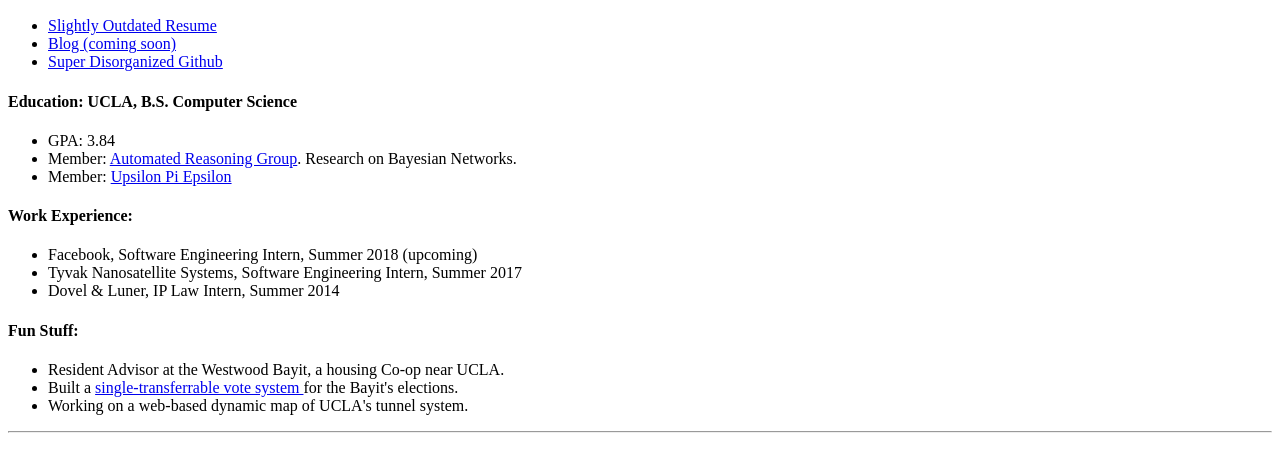
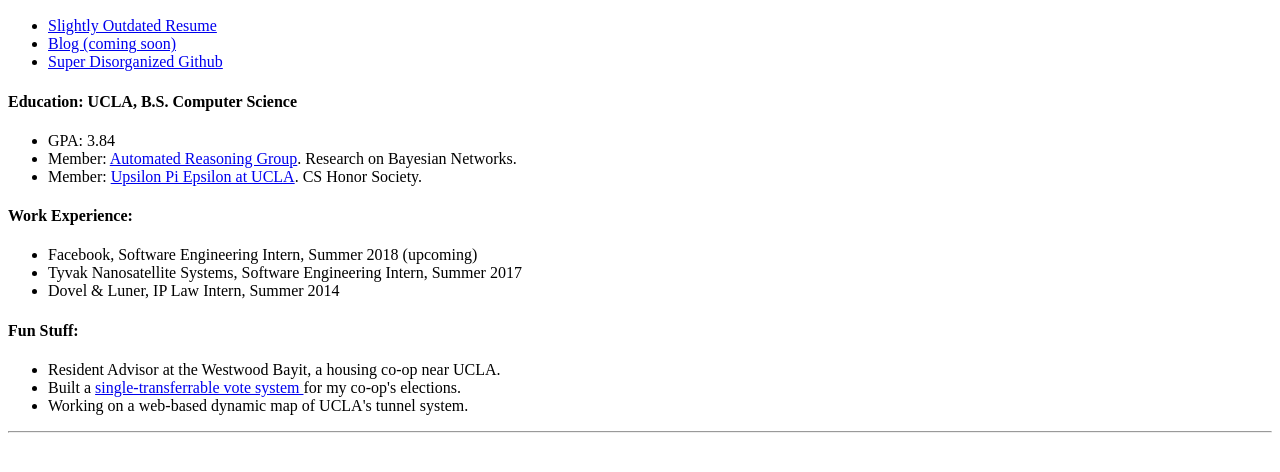
Before and after one commit to YaacovTarko/YaacovTarko, a plain HTML site: page index.html in a window 1280 px wide. Shown: the part 96-568 px from the top of the page. Drawn offline with Linux system fonts and the light colour scheme.

Commit message:
More content updates

```diff
--- a/index.html
+++ b/index.html
@@ -23,7 +23,7 @@
 <ul>
 <li>GPA: 3.84</li>
 <li>Member: <a href='http://reasoning.cs.ucla.edu/'> Automated Reasoning Group</a>. Research on Bayesian Networks.</li>
-<li>Member: <a href='https://upe.seas.ucla.edu/'>Upsilon Pi Epsilon</a></li>
+<li>Member: <a href='https://upe.seas.ucla.edu/'>Upsilon Pi Epsilon at UCLA</a>. CS Honor Society.</li>
 </ul>
 </div>
 
@@ -36,8 +36,8 @@
 
 <h4>Fun Stuff:</h4>
 <ul>
-<li>Resident Advisor at the Westwood Bayit, a housing Co-op near UCLA.</li>
-<li>Built a <a href='https://github.com/YaacovTarko/Bayit_elections'> single-transferrable vote system </a> for the Bayit's elections.</li>
+<li>Resident Advisor at the Westwood Bayit, a housing co-op near UCLA.</li>
+<li>Built a <a href='https://github.com/YaacovTarko/Bayit_elections'> single-transferrable vote system </a> for my co-op's elections.</li>
 <li> Working on a web-based dynamic map of UCLA's tunnel system. </li>
 </ul>
 
```
